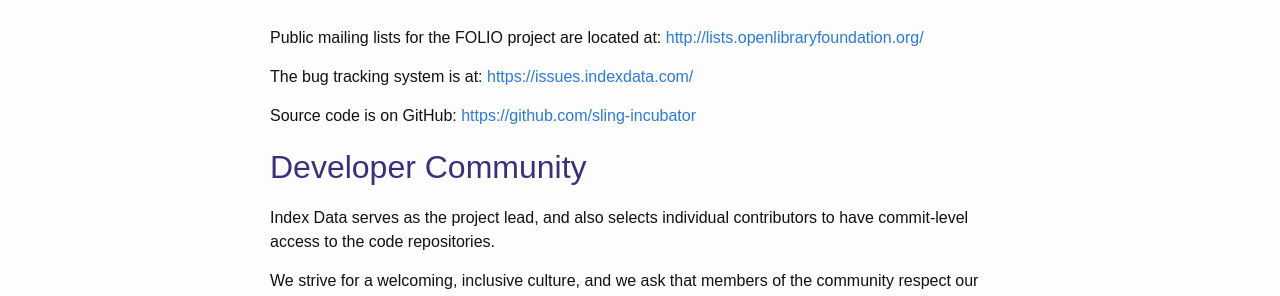
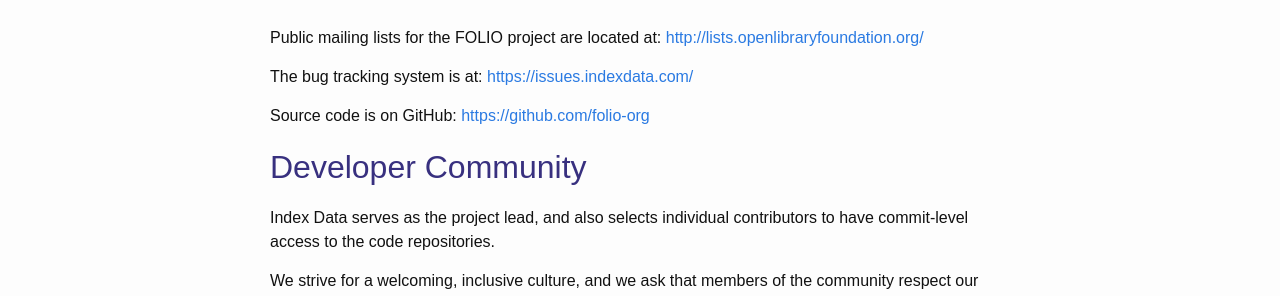
Before and after one commit to folio-org/folio-org.github.io, a Jekyll site: the page built from community/index.md, in a window 1280 px wide. Shown: the part 201-497 px from the top of the page. Built offline with Jekyll 4.4.1, drawn with Linux system fonts in a browser that asks for light colours; some of the changed lines change nothing that is shown.

Commit message:
renamed github organization "folio-org"

```diff
--- a/community/index.md
+++ b/community/index.md
@@ -10,7 +10,7 @@
 
 The bug tracking system is at: [https://issues.indexdata.com/](https://issues.indexdata.com/)
 
-Source code is on GitHub: [https://github.com/sling-incubator](https://github.com/sling-incubator)
+Source code is on GitHub: [https://github.com/folio-org](https://github.com/folio-org)
 
 ## Developer Community
 
```
